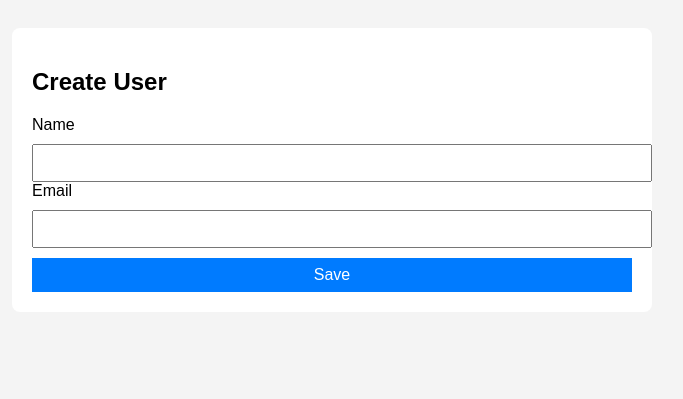
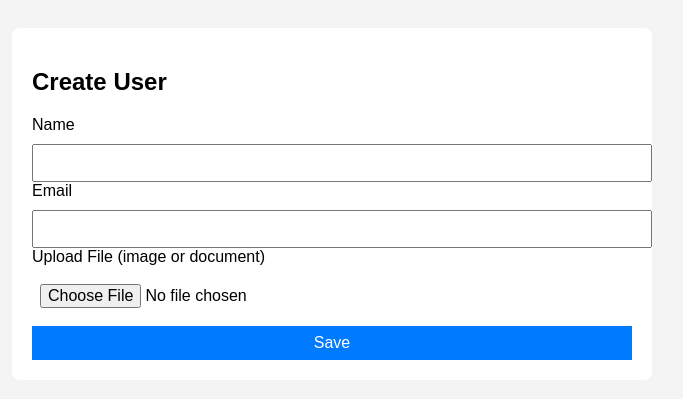
Before and after one commit to Thirunavukkarasu-m/Flask-Learn, a Flask app: page /create in a window 1280 px wide. Shown: the top 399 px of the page, without its empty margins (308-991 px from the left). Run offline with Flask 3, Linux system fonts and the light colour scheme.

Commit message:
upload fiels

```diff
--- a/app.py
+++ b/app.py
@@ -1,11 +1,16 @@
 from flask import Flask,url_for
 from user import *
+from config.config import *
 # from user.routes import *
 from home.route import *
 from home import *
+import os
+
 
 app=Flask(__name__)
-app.secret_key='random'
+app.config.from_object(Config)
+os.makedirs(app.config['UPLOAD_FOLDER'],exist_ok=True)
+
 
 app.register_blueprint(users_bp,url_prefix='/users')
 app.register_blueprint(home,url_prefix='/')
--- a/home/route.py
+++ b/home/route.py
@@ -1,5 +1,8 @@
-from flask import Blueprint,url_for,render_template,request,redirect,flash
+from flask import Blueprint,url_for,render_template,request,redirect,flash,current_app
 from user.models import users
+import os
+from werkzeug.utils import secure_filename
+from utills.file_helper import valid_file
 home=Blueprint("home",__name__,template_folder='../templates/home')
 
 @home.get('/')
@@ -15,16 +18,43 @@ def show_create_form():
 def handle_create_form():
    name=request.form.get('name')
    email=request.form.get('email')
-   if name and email:
-       users.append(
-           {
+   file=request.files.get('file')
+
+   if file and file.filename:
+    if valid_file(file.filename):
+        safe_file_name = secure_filename(file.filename)
+
+        upload_folder = current_app.config['UPLOAD_FOLDER']
+        os.makedirs(upload_folder, exist_ok=True)
+
+        upload_file = os.path.join(
+            upload_folder,
+            safe_file_name
+        )
+
+        file.save(upload_file)
+
+        flash("File is Uploaded!")
+    else:
+        flash("Invalid file type!")
+
+#    if not name and not email:
+#         return redirect(url_for('home.homes'))
+
+#    if file and valid_file(file):
+#       safe_file_name=secure_filename(file)
+#       upload_file=os.path.join(current_app.config['UPLOAD_FOLDER'],safe_file_name)
+#       file.save()
+#       flash("File is Uploaded ")
+   users.append(
+    {
                'id':len(users)+1,
                'name':name,
                'email':email
            }
        )
-       flash("User Is Created! ")
-       return redirect(url_for('home.homes'))
+   flash("User Is Created! ")
+
 
    return render_template('users/create.html')
 
--- a/templates/users/create.html
+++ b/templates/users/create.html
@@ -1,19 +1,38 @@
+
 {% extends 'base.html' %}
+
 {% block title %}Create User{% endblock %}
+
 {% block content %}
 <h2 class="text-xl font-semibold mb-4">Create User</h2>
+
 {% if error %}
   <p class="text-red-500">{{ error }}</p>
 {% endif %}
-<form method="POST" class="space-y-4">
+
+<form method="POST"
+      enctype="multipart/form-data"
+      class="space-y-4">
+
   <div>
     <label class="block font-medium">Name</label>
     <input type="text" name="name" class="border p-2 w-full">
   </div>
+
   <div>
     <label class="block font-medium">Email</label>
     <input type="email" name="email" class="border p-2 w-full">
   </div>
-  <button type="submit" class="bg-green-500 text-white px-4 py-2 rounded">Save</button>
+
+  <div>
+    <label class="block font-medium">Upload File (image or document)</label>
+    <input type="file" name="file" class="border p-2 w-full">
+  </div>
+
+  <button type="submit"
+          class="bg-green-500 text-white px-4 py-2 rounded">
+    Save
+  </button>
+
 </form>
 {% endblock %}
```
Also changed, not shown: config/config.py (added, +7 -0 lines), utills/file_helper.py (added, +17 -0 lines), 1 other file.
